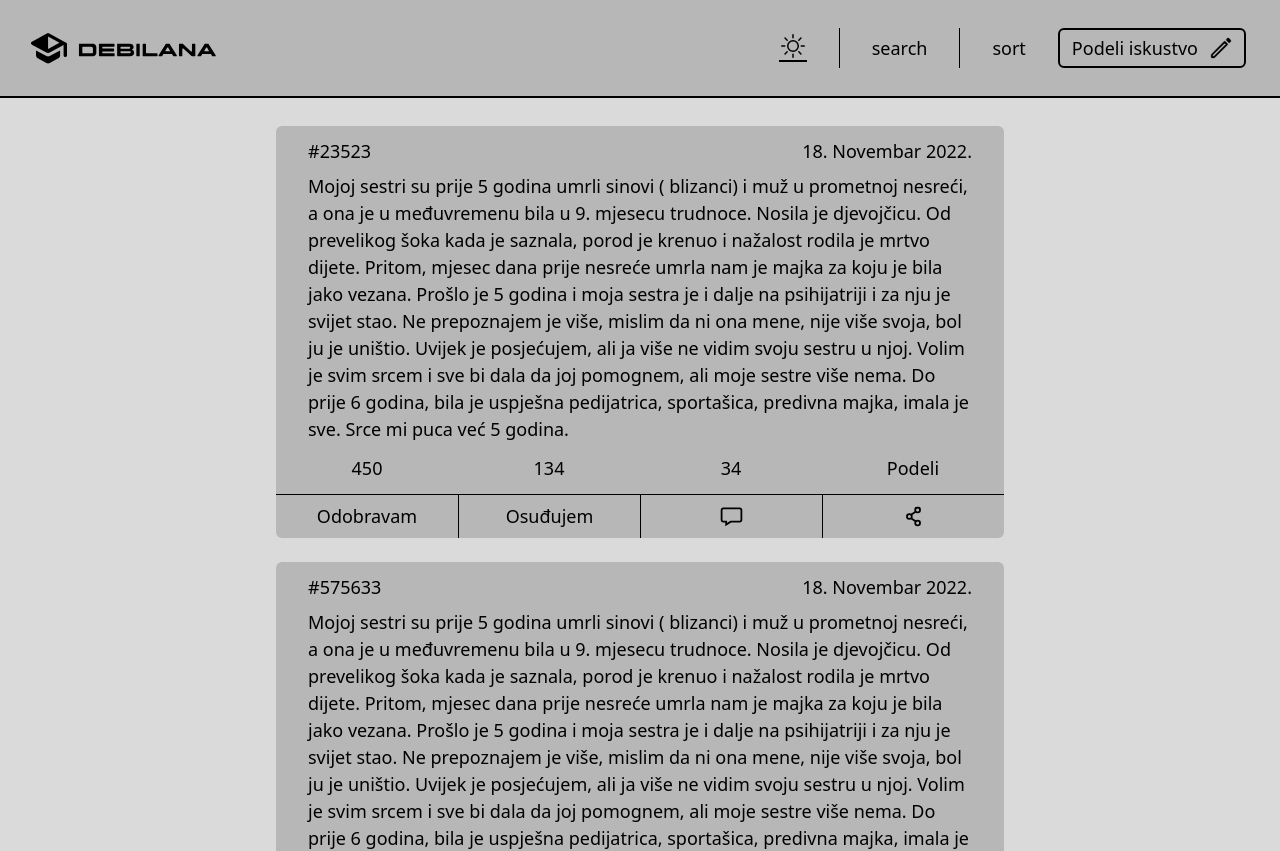
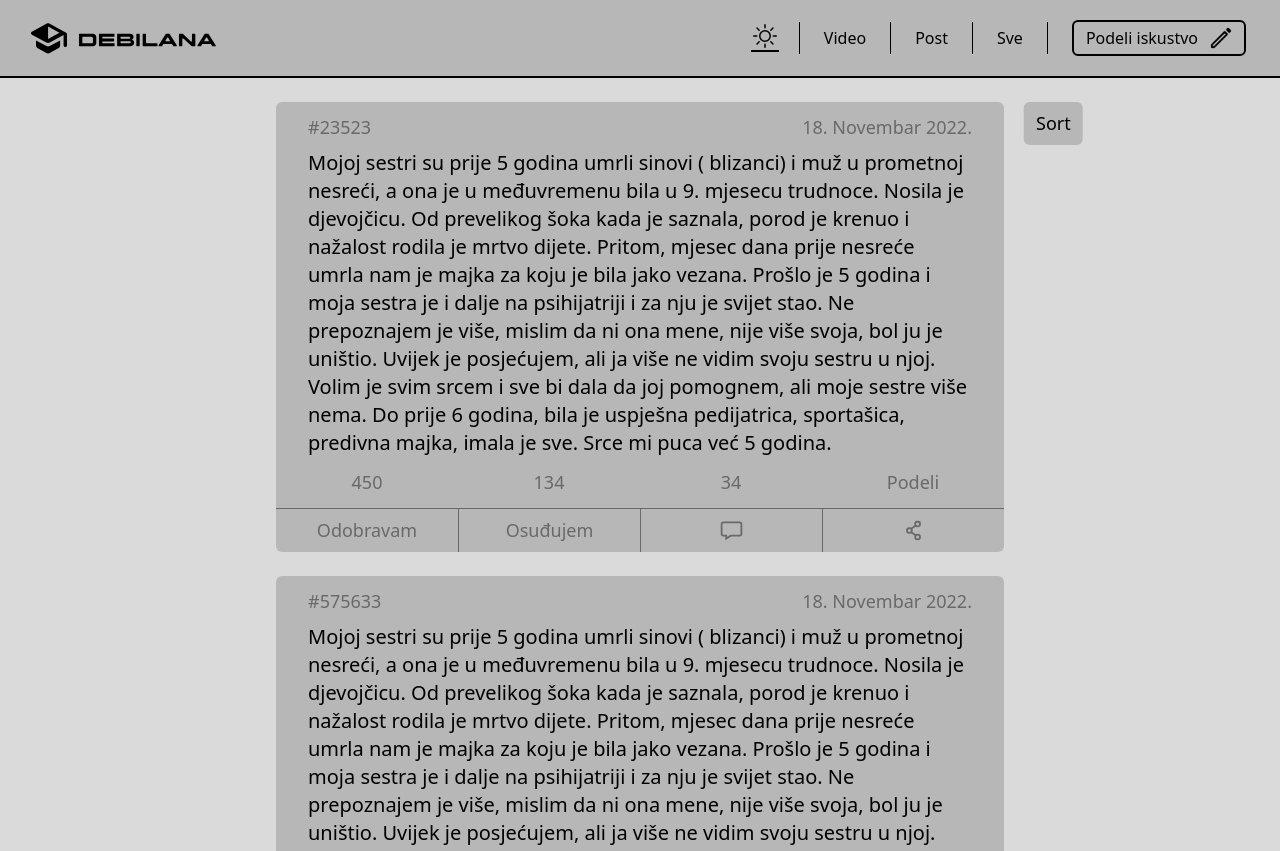
Before and after one commit to alen71/Debilana-Next13-Tailwind-Firebase, a Next.js app: page / in a window 1280 px wide. Shown: the top 851 px of the page. Built offline with nearby package versions, Linux system fonts and the light colour scheme.

Commit message:
sort table implemented

```diff
--- /dev/null
+++ b/src/components/SortTable.tsx
@@ -0,0 +1,43 @@
+import React, { useState } from 'react'
+
+const tabs = [
+  { text: 'Odobravanjima' },
+  { text: 'Osudama' },
+  { text: 'Komentarima' }
+]
+
+const SortTable = () => {
+  const [isOpen, setIsOpen] = useState(false)
+
+  const toggleSortList = () => setIsOpen(!isOpen)
+
+  const open = isOpen
+    ? 'animate-slideIn translate-x-[0] opacity-1 visible'
+    : 'animate-slideOut translate-x-[300%] opacity-0 invisible'
+
+  return (
+    <div
+      onClick={toggleSortList}
+      className="rounded-md bg-main-gray relative dark:bg-gray-dark px-3 py-2 text-center cursor-pointer select-none "
+    >
+      Sort
+      <div
+        className={`absolute left-0 top-14 w-[18rem] ${open} bg-main-gray dark:bg-gray-dark px-3 py-4 rounded-md `}
+      >
+        <div className="mb-4">Sortiraj po broju:</div>
+        <div className="grid grid-rows-3 mt-2 divide-y-[1px] border-y-[1px]">
+          {tabs.map(({ text }) => (
+            <p
+              key={text}
+              className="py-2 hover:bg-primary-light-hover dark:hover:bg-gray-dark-hover"
+            >
+              {text}
+            </p>
+          ))}
+        </div>
+      </div>
+    </div>
+  )
+}
+
+export default SortTable
--- a/src/components/layout/navbar/Navbar.tsx
+++ b/src/components/layout/navbar/Navbar.tsx
@@ -10,7 +10,7 @@ import WriteExperience from '../../shared/WriteExperience'
 
 const Navbar = () => {
   return (
-    <nav className="py-7 px-[2px] flex justify-between items-center ">
+    <nav className="py-5 px-[2px] flex justify-between items-center ">
       <motion.div
         initial={{ x: -500, opacity: 0 }}
         animate={{ x: 0, opacity: 1 }}
@@ -32,14 +32,13 @@ const Navbar = () => {
           duration: 0.8,
           delay: 0.5
         }}
-        className="flex"
+        className="flex items-center"
       >
-        <div className="h-10 flex items-center justify-items-center divide-x ml-auto">
-          <NavItemWrapper>
-            <ThemeSwitch />
-          </NavItemWrapper>
-          <NavItemWrapper>search</NavItemWrapper>
-          <NavItemWrapper>sort</NavItemWrapper>
+        <div className="h-8 flex items-center justify-center divide-x ml-auto text-base mr-6 border-r-[1px]">
+          <ThemeSwitch />
+          <NavItemWrapper>Video</NavItemWrapper>
+          <NavItemWrapper>Post</NavItemWrapper>
+          <NavItemWrapper>Sve</NavItemWrapper>
         </div>
         <WriteExperience />
       </motion.div>
--- a/src/components/layout/posts/Post.tsx
+++ b/src/components/layout/posts/Post.tsx
@@ -19,14 +19,16 @@ const Post = ({ content, likes, dislikes, date, id }: Props) => {
   }).format(new Date(date))
 
   return (
-    <div className="bg-main-gray dark:bg-gray-dark rounded-md overflow-hidden cursor-pointer">
+    <div className="bg-main-gray dark:bg-gray-dark text-light-gray-text dark:text-main-gray rounded-md overflow-hidden cursor-pointer">
       <div className="px-8 py-3">
         <div className="flex justify-between pb-2">
           <p>{`#${id}`}</p>
           <p className="capitalize ">{dateFormat}</p>
         </div>
         <div>
-          <p className="dark:text-primary-dark">{content}</p>
+          <p className="text-black font-medium dark:text-primary-dark text-xl">
+            {content}
+          </p>
         </div>
       </div>
       <div className="w-full grid grid-cols-4 place-items-center pb-3">
--- a/src/components/layout/posts/PostsContainer.tsx
+++ b/src/components/layout/posts/PostsContainer.tsx
@@ -1,12 +1,15 @@
 import { motion } from 'framer-motion'
-import React from 'react'
+import React, { useState } from 'react'
 
 import { posts } from '../../data/postsdata'
+import SortTable from '../../SortTable'
 import Post from './Post'
 
 const PostsContainer = () => {
+  // const sortWidth = isSortOpen ? 'w-'
+
   return (
-    <div className="max-w-3xl mx-auto px-5 py-7">
+    <div className="max-w-3xl mx-auto px-5 my-6 relative">
       <div className="flex flex-col gap-6">
         {posts.map(({ content, like, dislike, created_at, id }, index) => {
           return (
@@ -31,6 +34,14 @@ const PostsContainer = () => {
           )
         })}
       </div>
+      <motion.div
+        initial={{ x: '-100px', opacity: 0 }}
+        animate={{ x: '100%', opacity: 1 }}
+        transition={{ duration: 0.7, delay: 1.7, type: 'spring' }}
+        className="absolute right-0 top-0 w-fit h-fit"
+      >
+        <SortTable />
+      </motion.div>
     </div>
   )
 }
--- a/src/components/shared/NavItemWrapper.tsx
+++ b/src/components/shared/NavItemWrapper.tsx
@@ -9,7 +9,7 @@ const NavItemWrapper = ({ last = false, children }: Props) => {
   const isLast = last ? 'pr-0' : ''
   return (
     <div
-      className={`px-8 ${isLast} flex items-center text-center h-full hover:bg-primary-light-hover dark:hover:bg-gray-dark-hover select-none`}
+      className={`px-6 ${isLast} flex items-center text-center h-full hover:bg-primary-light-hover dark:hover:bg-gray-dark-hover select-none`}
     >
       {children}
     </div>
--- a/src/components/shared/ThemeSwitch.tsx
+++ b/src/components/shared/ThemeSwitch.tsx
@@ -1,6 +1,7 @@
 import React, { useContext } from 'react'
 
 import { BsSun } from 'react-icons/bs'
+import { FiMoon } from 'react-icons/fi'
 import { ThemeContext } from '../../context/ThemeSwitch.context'
 
 const ThemeSwitch = () => {
@@ -11,16 +12,21 @@ const ThemeSwitch = () => {
   }
 
   return (
-    <div
-      className="h-7 w-7 cursor-pointer border-b-2 overflow-hidden relative flex justify-center"
+    <button
+      className="h-7 w-7 mx-5 cursor-pointer border-b-2 overflow-hidden relative flex justify-center"
       onClick={switchTheme}
     >
       <BsSun
         className={`absolute top-0 ${
-          theme === 'light' ? 'translate-y-0' : 'translate-y-3'
-        } transition-transform transform-duration-300 w-6  h-6`}
+          theme === 'light' ? 'translate-y-0' : 'translate-y-[110%]'
+        } transition-transform transform-duration-500 w-6  h-6`}
       />
-    </div>
+      <FiMoon
+        className={`absolute top-0 ${
+          theme === 'light' ? 'translate-y-full' : 'translate-y-0'
+        } transition-transform transform-duration-500 w-6  h-6`}
+      />
+    </button>
   )
 }
 
--- a/src/components/shared/WriteExperience.tsx
+++ b/src/components/shared/WriteExperience.tsx
@@ -4,10 +4,10 @@ import Pencil from '../../assets/pencil.svg'
 
 const WriteExperience = () => {
   return (
-    <div className="flex items-center gap-3 py-1 px-3 cursor-pointer rounded-md border-2 border-black hover:text-primary-light hover:bg-black dark:border-primary-light dark:hover:bg-primary-light dark:hover:text-gray-dark">
+    <button className="flex items-center text-base gap-3 py-1 px-3 cursor-pointer rounded-md border-2 border-black hover:text-primary-light hover:bg-black dark:border-primary-light dark:hover:bg-primary-light dark:hover:text-gray-dark">
       <span className="hidden md:inline-flex">Podeli iskustvo</span>
       <Pencil />
-    </div>
+    </button>
   )
 }
 
--- a/src/pages/index.tsx
+++ b/src/pages/index.tsx
@@ -4,7 +4,7 @@ import PostsContainer from '../components/layout/posts/PostsContainer'
 
 export default function Home() {
   return (
-    <div className="bg-gray-bg dark:bg-black dark:text-main-gray font-sans text-[18px]">
+    <div className="bg-gray-bg dark:bg-black dark:text-main-gray font-sans font-medium text-[18px]">
       <Head>
         <title>Debilana</title>
         <meta name="description" content="Generated by create next app" />
@@ -12,7 +12,7 @@ export default function Home() {
       </Head>
 
       <Header />
-      <main>
+      <main className="overflow-x-hidden">
         <PostsContainer />
       </main>
     </div>
--- a/tailwind.config.js
+++ b/tailwind.config.js
@@ -20,10 +20,44 @@ module.exports = {
       'gray-dark-hover': '#121212',
       'main-gray': '#B7B7B7',
       'gray-bg': '#DADADA',
+      'light-gray-text': '#696969',
       black: '#000',
       white: '#fff'
     },
-    extend: {}
+    extend: {
+      keyframes: {
+        slideIn: {
+          '0%': {
+            transform: 'translateX(200%)',
+            visibility: 'hidden',
+            opacity: '0'
+          },
+          '1%': { visibility: 'visible', opacity: '0' },
+          '100%': {
+            transform: 'translateX(0)',
+            visibility: 'visible',
+            opacity: '1'
+          }
+        },
+        slideOut: {
+          '0%': {
+            transform: 'translateX(0)',
+            visibility: 'visible',
+            opacity: '1'
+          },
+          '99%': { visibility: 'visible', opacity: 0 },
+          '100%': {
+            transform: 'translateX(200%)',
+            visibility: 'hidden',
+            opacity: '0'
+          }
+        }
+      },
+      animation: {
+        slideIn: 'slideIn 0.3s linear',
+        slideOut: 'slideOut 0.3s linear'
+      }
+    }
   },
   plugins: []
 }
```
